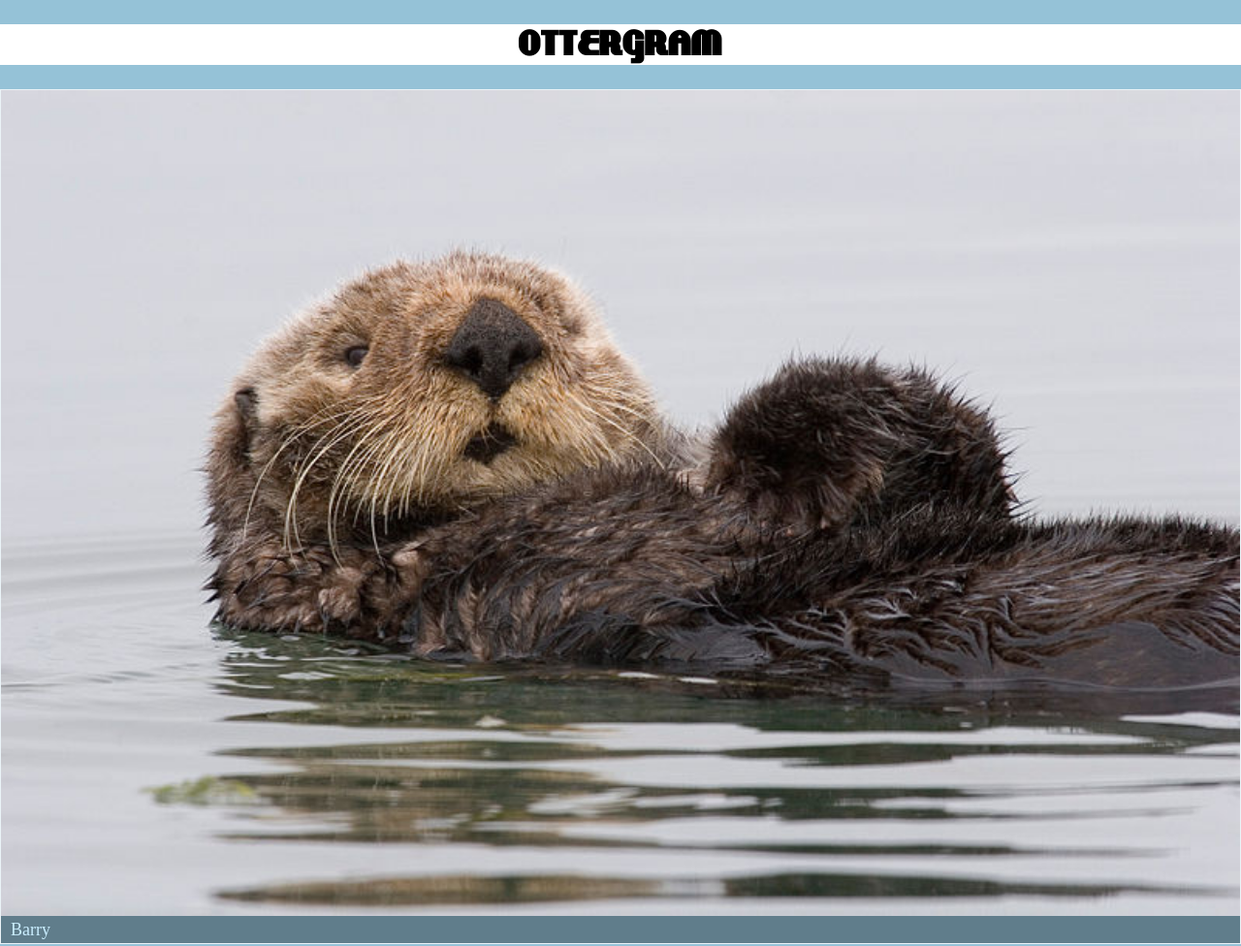
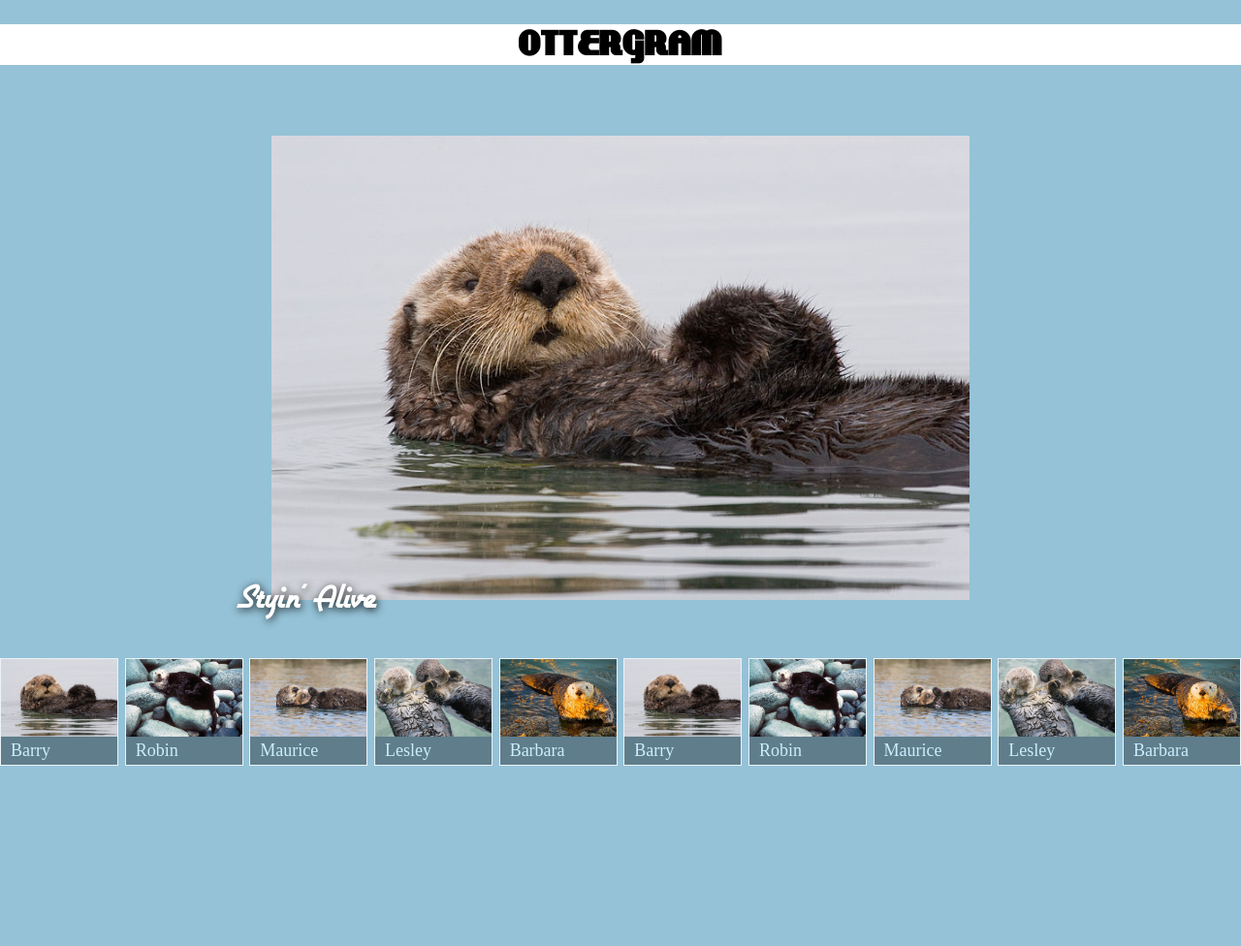
Before and after one commit to chalypeng/front-end-dev-book-bnr, a plain HTML site: page ottergram/index.html in a window 1280 px wide. Shown: the top 976 px of the page at 97% size. After the commit the page ends 800 px from the top, so only its background shows below. Drawn offline with nearby package versions, Linux system fonts and the light colour scheme.

Commit message:
done Capter 4

```diff
--- a/ottergram/index.html
+++ b/ottergram/index.html
@@ -11,9 +11,10 @@
 </head>
 
 <body>
-    <header>
+    <header class="main-header">
         <h1 class="logo-text">ottergram</h1>
     </header>
+    <main class="main-content">
         <ul class="thumbnail-list">
             <li class="thumbnail-item" id="barry-otter">
                 <a href="#">
@@ -45,7 +46,45 @@
                     <span class="thumbnail-title">Barbara</span>
                 </a>
             </li>
+            <li class="thumbnail-item" id="barry-otter1">
+                <a href="#">
+                    <img class="thumbnail-image" src="img/otter1.jpg" alt="Barry the Otter">
+                    <span class="thumbnail-title">Barry</span>
+                </a>
+            </li>
+            <li class="thumbnail-item">
+                <a href="#">
+                    <img class="thumbnail-image" src="img/otter2.jpg" alt="Robin the Otter">
+                    <span class="thumbnail-title">Robin</span>
+                </a>
+            </li>
+            <li class="thumbnail-item">
+                <a href="#">
+                    <img class="thumbnail-image" src="img/otter3.jpg" alt="Maurice the Otter">
+                    <span class="thumbnail-title">Maurice</span>
+                </a>
+            </li>
+            <li class="thumbnail-item">
+                <a href="#">
+                    <img class="thumbnail-image" src="img/otter4.jpg" alt="Lesley the Otter">
+                    <span class="thumbnail-title">Lesley</span>
+                </a>
+            </li>
+            <li class="thumbnail-item">
+                <a href="#">
+                    <img class="thumbnail-image" src="img/otter5.jpg" alt="Barbara the Otter">
+                    <span class="thumbnail-title">Barbara</span>
+                </a>
+            </li>
         </ul>
+
+        <div class="detail-image-container">
+            <div class="detail-image-frame">
+                <img class="detail-image" src="img/otter1.jpg" alt="">
+                <span class="detail-image-title">Styin' Alive</span>
+            </div>
+        </div>
+    </main>
 </body>
 
 </html>
--- a/ottergram/stylesheets/styles.css
+++ b/ottergram/stylesheets/styles.css
@@ -1,3 +1,11 @@
+@font-face {
+    font-family: 'airstreamregular';
+    src: url('fonts/Airstream-webfont.eot');
+    src: url('fonts/Airstream-webfont.eot?#iefix') format('embedded-opentype'), url('fonts/Airstream-webfont.woff') format('woff'), url('fonts/Airstream-webfont.ttf') format('truetype'), url('fonts/Airstream-webfont.svg#airstreamregular') format('svg');
+    font-weight: normal;
+    font-style: normal;
+}
+
 @font-face {
     font-family: 'lakeshore';
     src: url('fonts/LAKESHOR-webfont.eot');
@@ -6,7 +14,13 @@
     font-style: normal;
 }
 
+html, body {
+    height: 100%;
+}
+
 body {
+    display: flex;
+    flex-direction: column;
     font-size: 10px;
     background: rgb(149, 194, 215);
     /*background: #A54D8C;*/
@@ -14,6 +28,10 @@ body {
 
 a[href="#"] {
     text-decoration: none;
+}
+
+.main-header {
+    flex: 0 1 auto;
 }
 
 .logo-text {
@@ -24,17 +42,33 @@ a[href="#"] {
     font-size: 37px;
 }
 
-.thumbnail-item+.thumbnail-item {
-    margin-top: 10px;
+.main-content {
+    flex: 1 1 auto;
+    display: flex;
+    flex-direction: column;
 }
 
+
+/*.thumbnail-item+.thumbnail-item {
+    margin-top: 10px;
+}*/
+
 .thumbnail-list {
+    flex: 0 1 auto;
+    order: 2;
+    display: flex;
+    justify-content: space-between;
     list-style: none;
     padding: 0px;
+    white-space: nowrap;
+    overflow-x: auto;
 }
 
 .thumbnail-item {
-    display: block;
+    display: inline-block;
+    /*width: 120px;*/
+    min-width: 120px;
+    max-width: 120px;
     /*margin-right: 40px;*/
     border: 1px solid rgb(100%, 100%, 100%);
     border: 1px solid rgba(100%, 100%, 100%, 0.8);
@@ -60,5 +94,28 @@ a[href="#"] {
     font-size: 18px;
 }
 
+.detail-image-container {
+    flex: 1 1 auto;
+    display: flex;
+    justify-content: center;
+    align-items: center;
+}
 
+.detail-image-frame {
+    position: relative;
+    text-align: center;
 }
+
+.detail-image {
+    width: 90%;
+}
+
+.detail-image-title {
+    position: absolute;
+    bottom: -16px;
+    left: 4px;
+    font-family: airstreamregular;
+    color: white;
+    text-shadow: rgba(0, 0, 0, 0.9) 1px 2px 9px;
+    font-size: 40px;
+}
```
Lines whose indentation alone changed are shown as unchanged.
